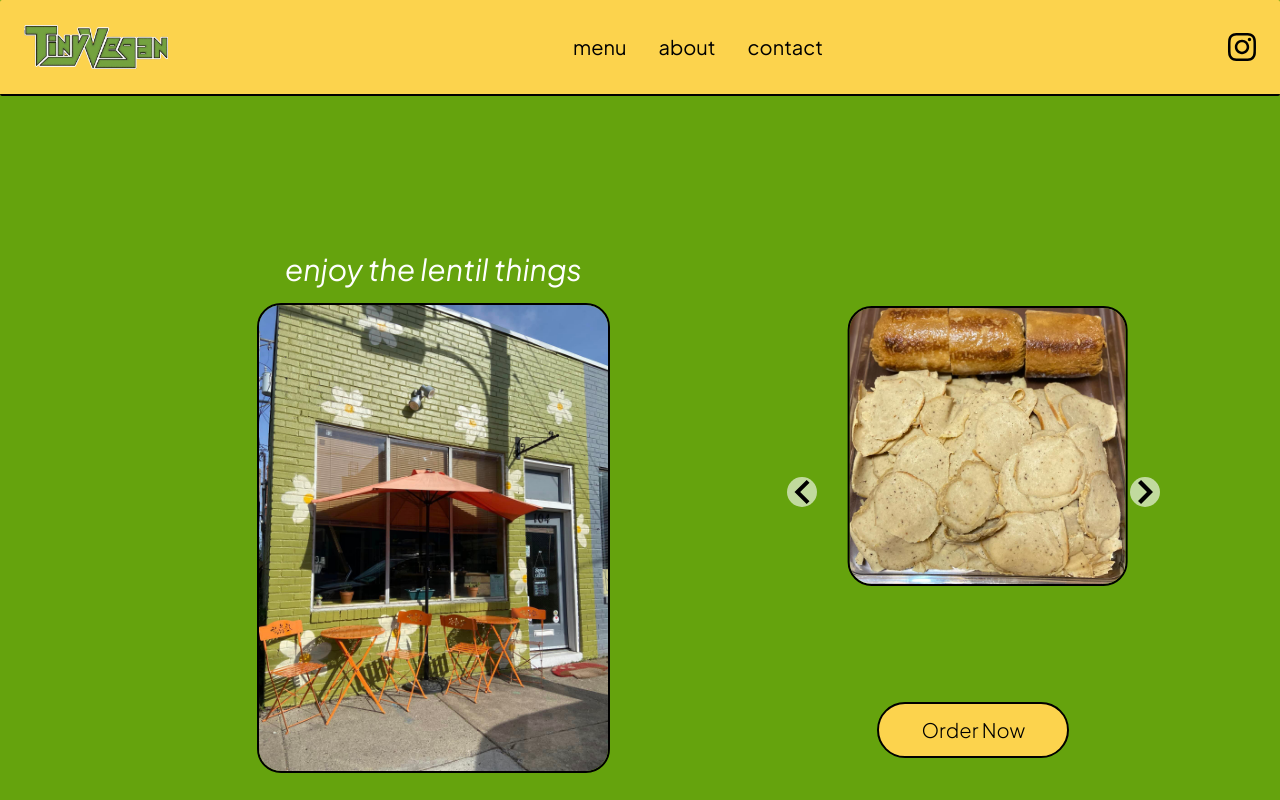
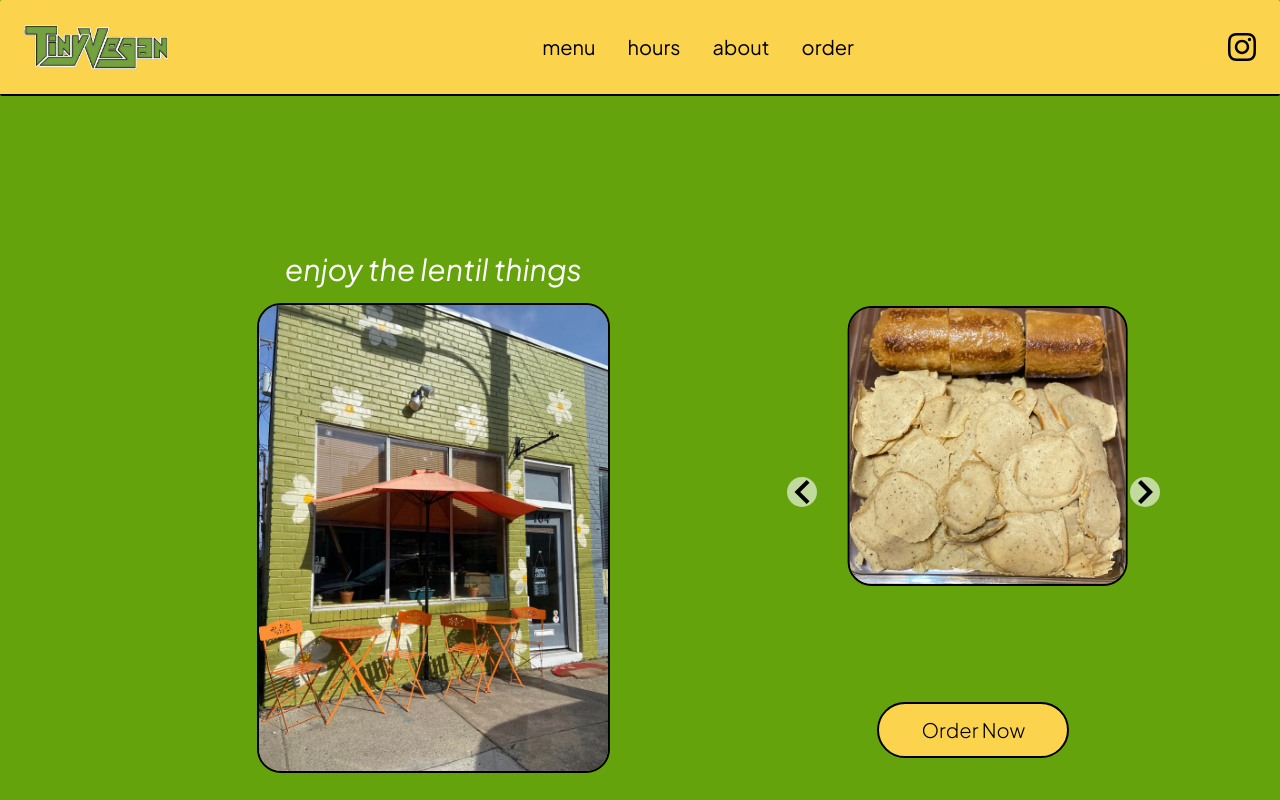
Before and after one commit to gjasay/tiny-vegan, a React (Vite) app: page / in a window 1280 px wide. Shown: the top 800 px of the page. Built offline with nearby package versions, Linux system fonts and the light colour scheme.

Commit message:
added order button functionality

```diff
--- a/src/components/Header.tsx
+++ b/src/components/Header.tsx
@@ -10,9 +10,6 @@ const Header: React.FC = () =>
 
   const menuAnimation = useSpring({
     transform: isOpen ? "translateX(0%)" : "translateX(100%)",
-    config: {
-      duration: 200,
-    },
   });
 
   return (
@@ -24,7 +21,7 @@ const Header: React.FC = () =>
       </div>
       <animated.ul
         style={menuAnimation}
-        className="fixed top-0 right-0 h-full w-full text-5xl bg-amber-200 shadow-lg flex flex-col justify-around py-4 md:hidden z-20"
+        className="fixed top-0 right-0 h-full w-full text-5xl bg-amber-300 shadow-lg flex flex-col justify-around py-4 md:hidden z-20"
       >
         <div></div>
         <li className="text-center px-4 py-8">
@@ -39,6 +36,15 @@ const Header: React.FC = () =>
         <li className="text-center px-4 py-8">
           <a
             onClick={() => setOpen(!isOpen)}
+            href="#hours"
+            className=" hover:text-green-500"
+          >
+            hours
+          </a>
+        </li>
+        <li className="text-center px-4 py-8">
+          <a
+            onClick={() => setOpen(!isOpen)}
             href="#about"
             className=" hover:text-green-500"
           >
@@ -47,13 +53,13 @@ const Header: React.FC = () =>
         </li>
         <li className="text-center px-4 py-8">
           <a
-            onClick={() => setOpen(!isOpen)}
-            href="#contact"
+            href="https://tiny-vegan-108123.square.site"
             className=" hover:text-green-500"
           >
-            contact
+            order
           </a>
         </li>
+
         <a href="https://www.instagram.com/tinyveganfoodcart/" target="_blank" rel="noopener noreferrer" className="text-center px-4 py-8 hover:text-green-500">
           <FontAwesomeIcon icon={faInstagram} />
         </a>
@@ -73,6 +79,14 @@ const Header: React.FC = () =>
           </li>
           <li className="h-full flex items-center">
             <a
+              href="#hours"
+              className="h-full flex items-center transition-transform duration-300 ease-in-out transform hover:scale-110 hover:text-emerald-700"
+            >
+              hours
+            </a>
+          </li>
+          <li className="h-full flex items-center">
+            <a
               href="#about"
               className="h-full flex items-center transition-transform duration-300 ease-in-out transform hover:scale-110 hover:text-emerald-700"
             >
@@ -81,11 +95,11 @@ const Header: React.FC = () =>
           </li>
           <li className="h-full flex items-center">
             <a
-              href="#contact"
-              className="h-full flex items-center transition-transform duration-300 ease-in-out transform hover:scale-110 hover:text-emerald-700"
-            >
-              contact
-            </a>
+               href="https://tiny-vegan-108123.square.site"
+                className="h-full flex items-center transition-transform duration-300 ease-in-out transform hover:scale-110 hover:text-emerald-700"
+              >
+                order
+              </a>
           </li>
         </ul>
         <a href="https://www.instagram.com/tinyveganfoodcart/" target="_blank" rel="noopener noreferrer" className="h-full flex items-center transition-transform duration-300 ease-in-out transform hover:scale-110 hover:text-emerald-700">
--- a/src/components/Hero.tsx
+++ b/src/components/Hero.tsx
@@ -28,10 +28,11 @@ const Hero = () => {
           />
         </div>
       </div>
-
+      <a href="https://tiny-vegan-108123.square.site">
         <button className="sm:flex md:hidden text-black bg-amber-300 hover:bg-green-500 text-2xl py-3 px-5 my-8 rounded-full mx-auto font-light border-black border-2">
           Order Now
         </button>
+      </a>
 
       <div className="md:mt-20 lg:mt-20 xl:mt-20 w-3/4 md:w-1/2 md:mr-10 lg:w-1/3 flex flex-col justify-center">
         <Slide easing="ease">
@@ -49,9 +50,11 @@ const Hero = () => {
           ))}
         </Slide>
         <div className="w-full flex justify-center">
+          <a href="https://tiny-vegan-108123.square.site">
             <button className="hidden sm:hidden md:block lg:block xl:block bg-amber-300 text-black hover:bg-green-500 rounded-full font-light border-black border-2 my-6 w-48 h-14 text-xl">
               Order Now
             </button>
+          </a>
         </div>
       </div>
     </div>
```
Lines whose indentation alone changed are shown as unchanged.
